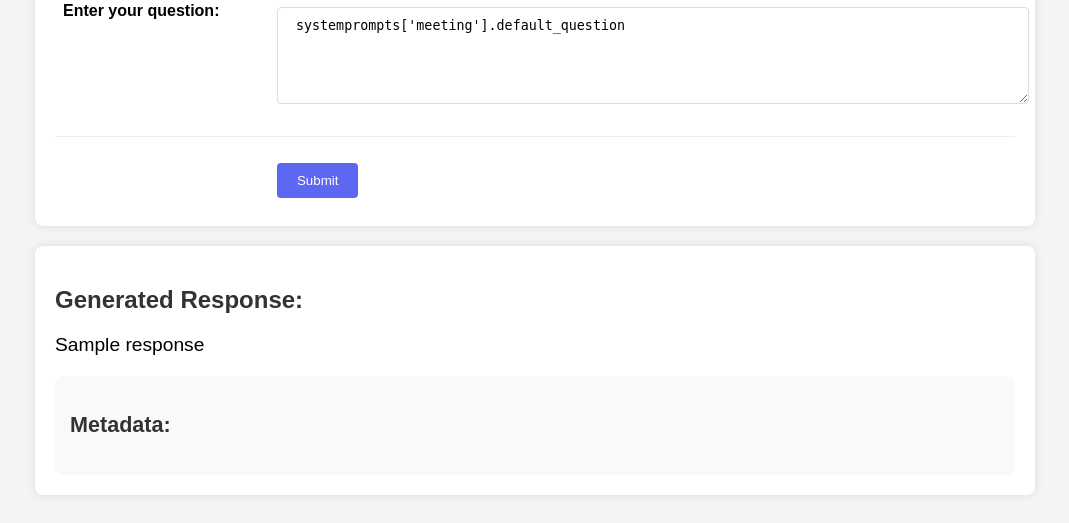
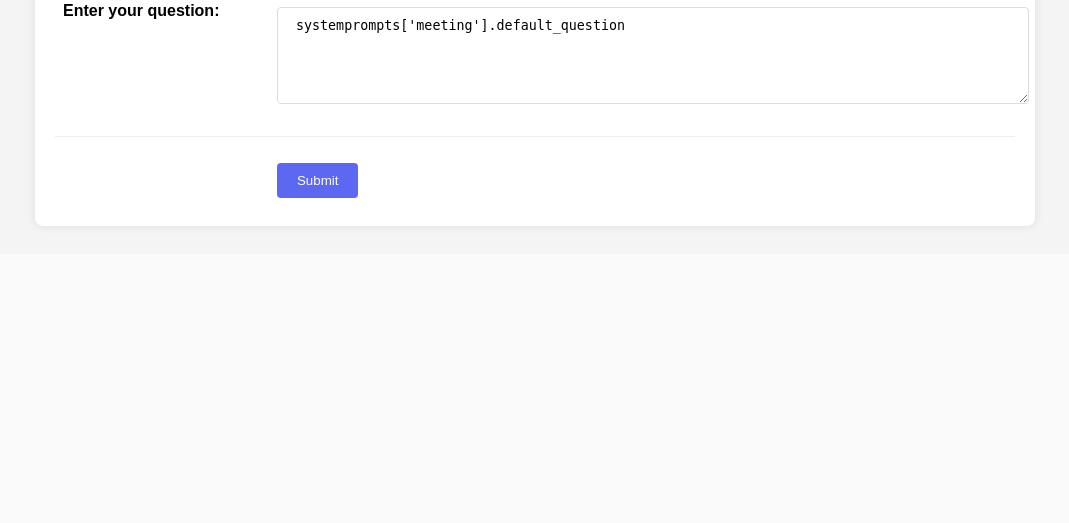
Before and after one commit to mdrx/llm_text_analyzer, a Flask app: template templates/index.html in a window 1280 px wide. Shown: the part 762-1285 px from the top of the page, without its empty margins (105-1174 px from the left). After the commit the page ends 991 px from the top, so only its background shows below. Run offline with Flask 3, Linux system fonts and the light colour scheme; the template is opened without the code that fills it: most values are stand-ins (such as "Sample title", 1, 10 or a date in 2020).

Commit message:
remove unnecessary part from index.html

```diff
--- a/templates/index.html
+++ b/templates/index.html
@@ -17,7 +17,6 @@
             var selectedKey = systemPromptSelect.value;
 
             // Set the textarea content to the default question of the selected system prompt
-            //questionTextArea.value = selectedOption.getAttribute('data-default-question');
             questionTextArea.value = systemPrompts[selectedKey].default_question;
             systemPromptTextArea.value = systemPrompts[selectedKey].system_prompt;
         }
@@ -126,23 +125,5 @@
             </tr>
         </table>
     </form>
-    {% if result %}
-    <div class="response-container">
-        <h2>Generated Response:</h2>
-        <p>{{ result['response'] }}</p>
-
-        <div class="metadata-container">
-            <h3>Metadata:</h3>
-            <table>
-                {% for key, value in result['metadata'].items() %}
-                <tr>
-                    <td>{{ key }}</td>
-                    <td>{{ value }}</td>
-                </tr>
-                {% endfor %}
-            </table>
-        </div>
-    </div>
-    {% endif %}
 </body>
 </html>
```
